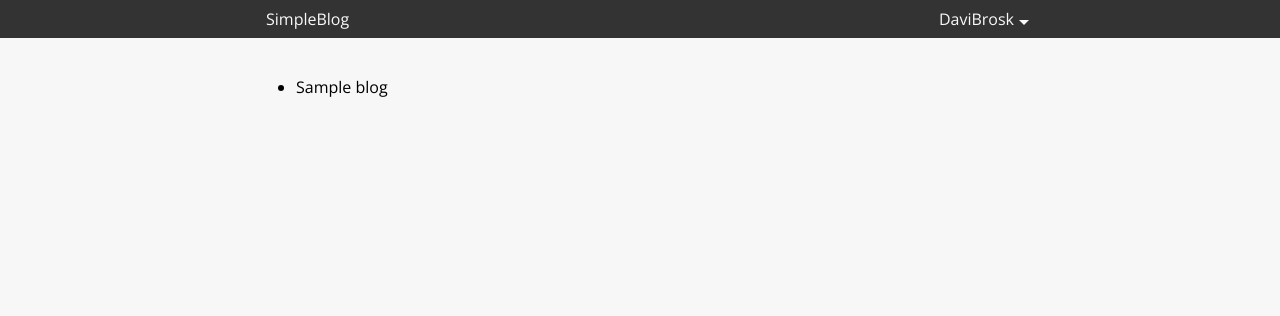
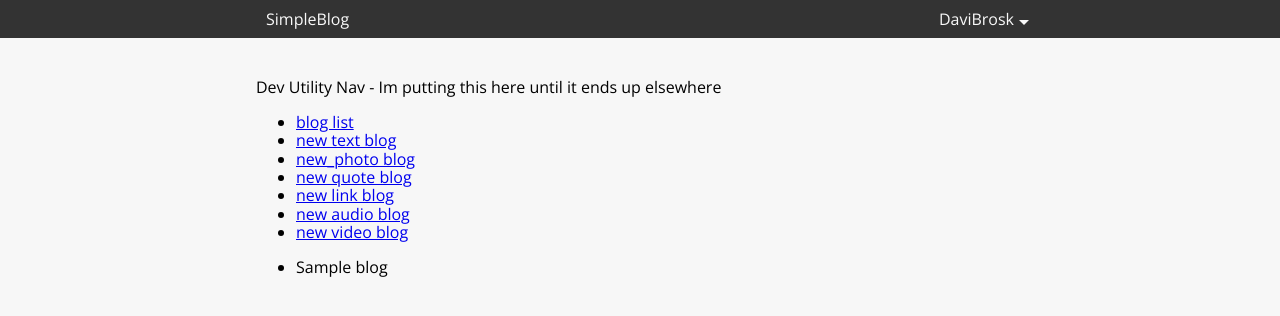
Before and after one commit to brooksbrown/simple-blog, a Python web app: template simpleblog/templates/simpleblog/blog-list.html in a window 1280 px wide. Shown: the top 316 px of the page. Run offline with Jinja, Linux system fonts and the light colour scheme; the template is opened without the code that fills it: most values are stand-ins (such as "Sample title", 1, 10 or a date in 2020); some libraries are stand-ins or nearby versions.

Commit message:
added a dev utility nav

```diff
--- a/simpleblog/templates/base.html
+++ b/simpleblog/templates/base.html
@@ -26,7 +26,17 @@
             </div>
         </header>
 
-        <div class="container">
+		<div class="container">
+			<p>Dev Utility Nav - Im putting this here until it ends up elsewhere</p>
+			<ul>
+				<li><a href="/blog/list">blog list</a></li>
+				<li><a href="/blog/text/new">new text blog</a></li>
+				<li><a href="/blog/photo/new">new_photo blog</a></li>
+				<li><a href="/blog/quote/new">new quote blog</a></li>
+				<li><a href="/blog/link/new">new link blog</a></li>
+				<li><a href="/blog/audio/new">new audio blog</a></li>
+				<li><a href="/blog/video/new">new video blog</a></li>
+			</ul>
     		{% block content %}
     		{% endblock %}
         </div>
--- a/simpleblog/templates/simpleblog/blog-list.html
+++ b/simpleblog/templates/simpleblog/blog-list.html
@@ -1,9 +1,8 @@
 {% extends "base.html" %}
 {% block content %}
+	<ul>
 {% for blog in blogs: %}
-	<ul>
 		<li>{{ blog|safe }}</li>
+{% endfor %}
 	</ul>
-{% endfor %}
-
 {% endblock %}
```
